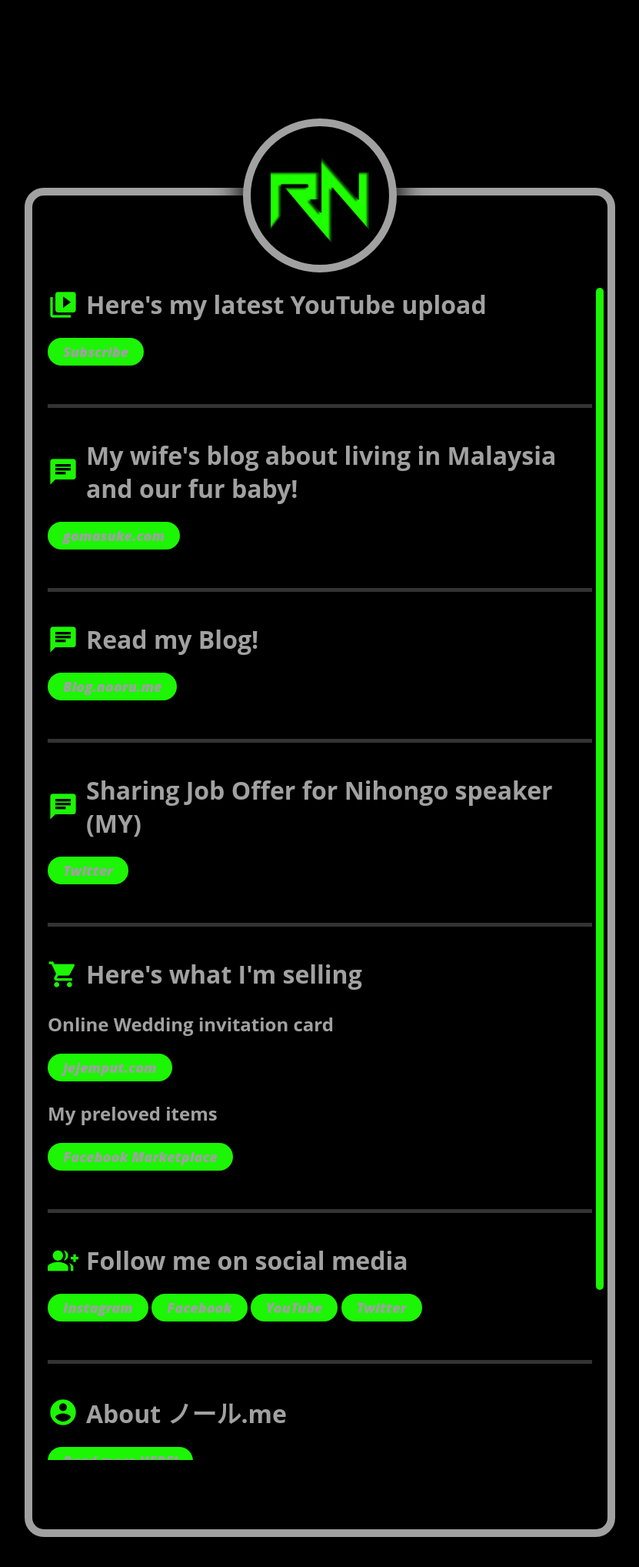
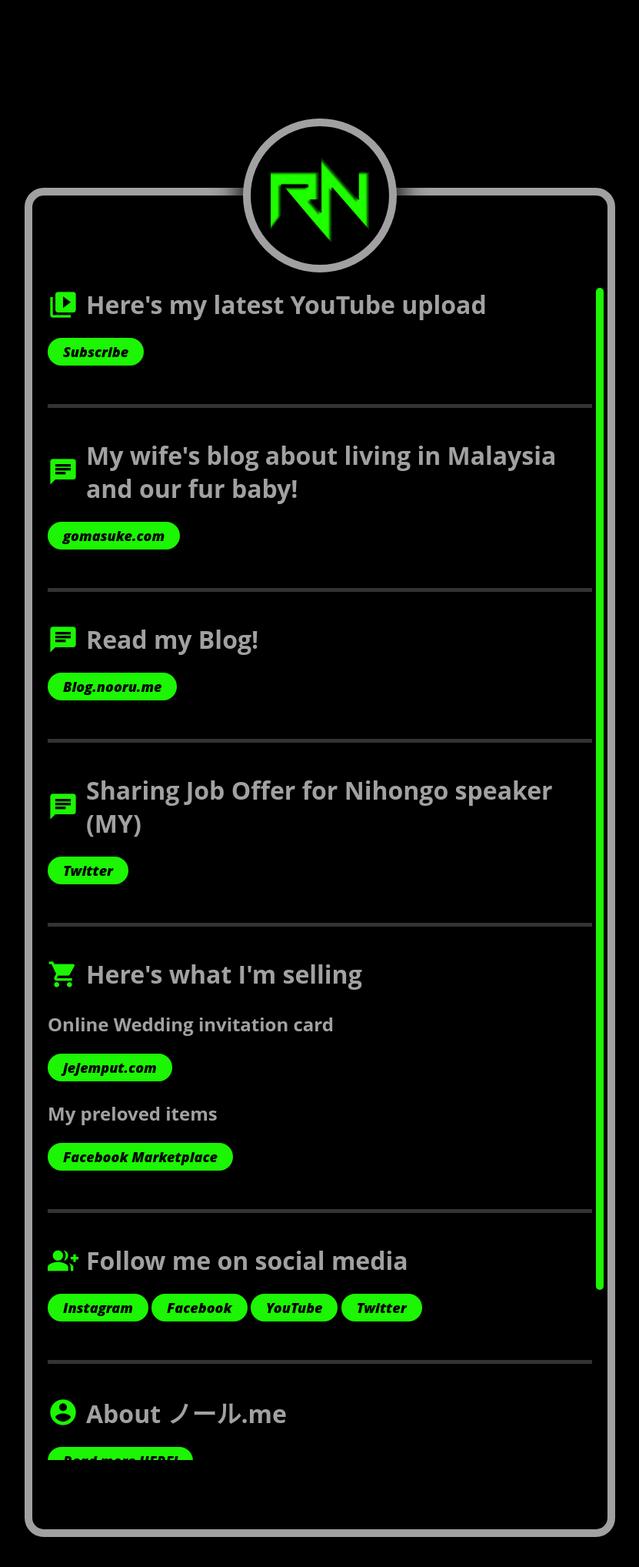
Before and after one commit to rippananooru/rippananooru.github.io, a Jekyll site: the page built from index.html, in a window 1280 px wide. Shown: the top 2036 px of the page at 77% size, without its empty margins (224-1055 px from the left). Built offline with Jekyll 4.4.1, drawn with Linux system fonts in a browser that asks for light colours; nearby versions of some CDN libraries.

Commit message:
new layout fix

```diff
--- a/assets/css/home.css
+++ b/assets/css/home.css
@@ -104,7 +104,7 @@
    }
    .nooruContent .nooruBlockContainer a {
       background: #1cf504;
-      color: #a1a1a1;
+      color: #000;
       font-size: 1.125rem;
       line-height: 2;
       text-decoration: none;
@@ -117,7 +117,7 @@
       transition: all 350ms ease-in-out;
    }
    .nooruContent .nooruBlockContainer a:hover {
-     background: #a1a1a1;
+     background: #000;
      color: #1cf504;
    }
    @media only screen and (max-width : 375px) {
--- a/assets/css/redirect.css
+++ b/assets/css/redirect.css
@@ -1,6 +1,6 @@
 /* for redirect bg image */
 /* use nooru id in main */
-.nooru {
+#nooru {
     background-image: url('/assets/img/green_portal.gif');
     background-repeat: no-repeat;
 }
```
